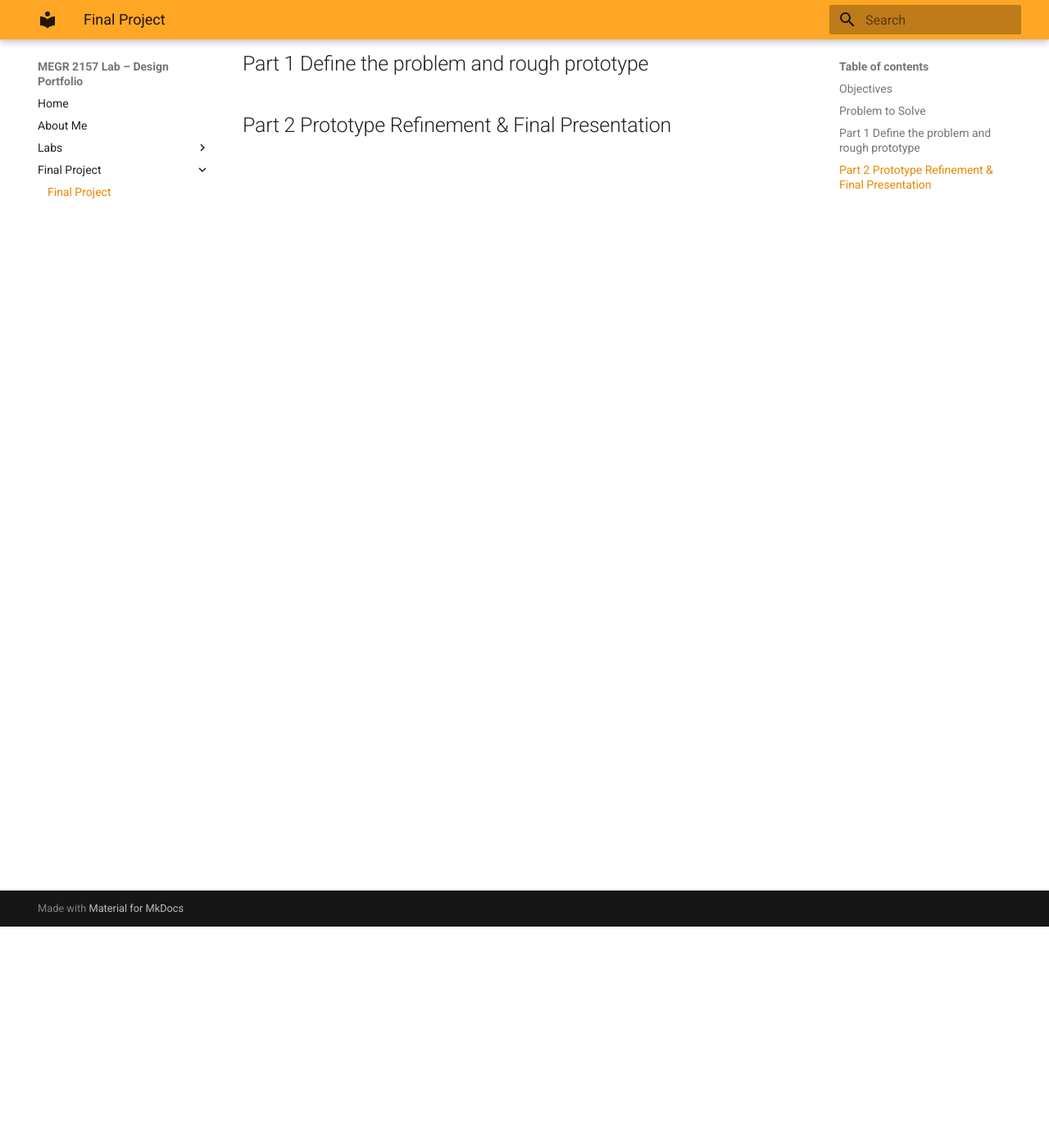
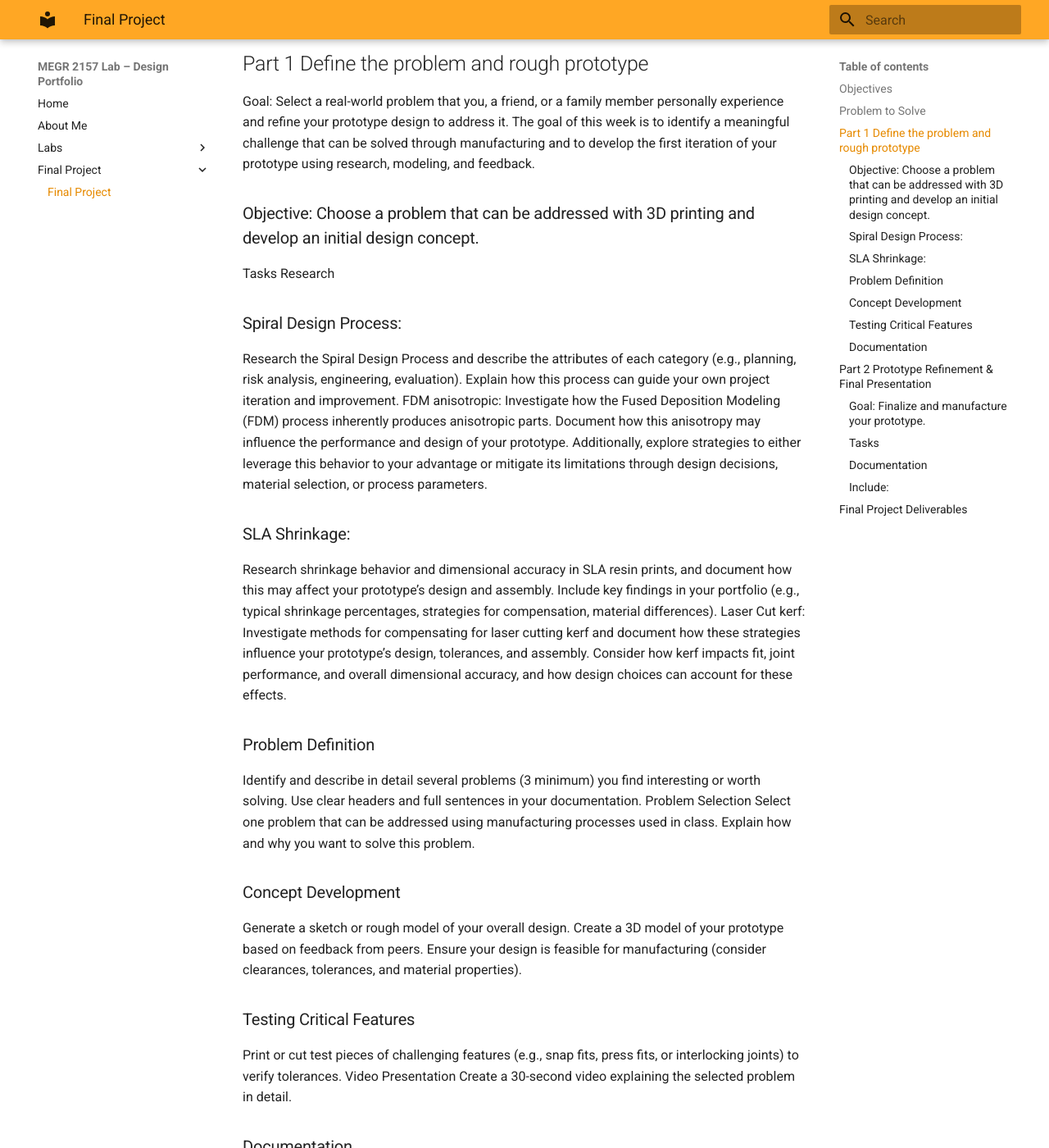
Before and after one commit to seaberr/MMEGR-2156-7-lab-template-seaber, an MkDocs documentation site: the page built from docs/finalproject/index.md, in a window 1280 px wide and 1400 px high, scrolled down 270 px. Shown: the whole window at 82% size. Built offline with MkDocs 1.6.1 and Material for MkDocs 9.7.7, drawn with Linux system fonts in a browser that asks for light colours; some of the changed text lies outside the part shown.

Commit message:
Enhance final project documentation with detailed tasks
Expanded the project outline with detailed tasks and objectives for both parts of the final project, including research topics, documentation requirements, and presentation guidelines.

```diff
--- a/docs/finalproject/index.md
+++ b/docs/finalproject/index.md
@@ -7,6 +7,88 @@
 
 
 ## Part 1 Define the problem and rough prototype
+Goal: Select a real-world problem that you, a friend, or a family member personally experience and refine your prototype design to address it. The goal of this week is to identify a meaningful challenge that can be solved through manufacturing and to develop the first iteration of your prototype using research, modeling, and feedback.
 
+### Objective: Choose a problem that can be addressed with 3D printing and develop an initial design concept.
+
+Tasks
+Research
+### Spiral Design Process:
+Research the Spiral Design Process and describe the attributes of each category (e.g., planning, risk analysis, engineering, evaluation).
+Explain how this process can guide your own project iteration and improvement.
+FDM anisotropic:
+Investigate how the Fused Deposition Modeling (FDM) process inherently produces anisotropic parts. Document how this anisotropy may influence the performance and design of your prototype. Additionally, explore strategies to either leverage this behavior to your advantage or mitigate its limitations through design decisions, material selection, or process parameters.
+
+### SLA Shrinkage:
+Research shrinkage behavior and dimensional accuracy in SLA resin prints, and document how this may affect your prototype’s design and assembly. Include key findings in your portfolio (e.g., typical shrinkage percentages, strategies for compensation, material differences).
+Laser Cut kerf:
+Investigate methods for compensating for laser cutting kerf and document how these strategies influence your prototype’s design, tolerances, and assembly. Consider how kerf impacts fit, joint performance, and overall dimensional accuracy, and how design choices can account for these effects.
+
+### Problem Definition
+Identify and describe in detail several problems (3 minimum) you find interesting or worth solving.
+Use clear headers and full sentences in your documentation.
+Problem Selection
+Select one problem that can be addressed using manufacturing processes used in class.
+Explain how and why you want to solve this problem.
+### Concept Development
+Generate a sketch or rough model of your overall design.
+Create a 3D model of your prototype based on feedback from peers.
+Ensure your design is feasible for manufacturing (consider clearances, tolerances, and material properties).
+### Testing Critical Features
+Print or cut test pieces of challenging features (e.g., snap fits, press fits, or interlocking joints) to verify tolerances.
+Video Presentation
+Create a 30-second video explaining the selected problem in detail.
+### Documentation
+Record your full process in your portfolio, including notes, research, images, and early models.
+Presentation
+Present your problem and proposed solution to the class next week for feedback.
 
 ## Part 2 Prototype Refinement & Final Presentation
+
+### Goal: Finalize and manufacture your prototype.
+Objective: Create final documentation and prepare a short presentation showcasing your project.
+
+### Tasks
+Worksheet
+Include images of peer feedback
+Write Individual Reflections on the feedback
+Refinement
+Address issues or improvements based on feedback and testing.
+Re-model and re-print components as needed.
+### Documentation
+Include photos, descriptions, and assembly/use instructions for your final prototype.
+Presentation Preparation
+Create a one-slide PowerPoint or Google Slide summarizing your project.
+Practice your 1-minute presentation (no Q&A due to time limits).
+Get feedback from a peer before final submission.
+Parametric Design
+Include at least one parametric feature in your 3D model (e.g., variable dimensions controlled by parameters).
+Final Video
+Produce a 1–2 minute video summarizing your work.
+### Include:
+The problem and motivation
+Your 3D-printed solution
+How both FDM and SLA technologies were utilized
+
+## Final Project Deliverables
+Your submission must include the following:
+
+✅ A clearly defined problem that can be solved using 3D printing
+
+✅ Use of both FDM and SLA (Form 4) printing technologies
+
+✅ SLA print size limited to about one-quarter of the Form 4 build plate
+
+✅ A refined 3D model of your prototype
+
+✅ A printed prototype
+
+✅ Research on SLA print shrinkage documented in your portfolio
+
+✅ Modifications made based on testing and feedback
+
+✅ A final 3D model reflecting design improvements
+
+✅ Documentation with photos, design notes, and assembly/use instructions
+
+✅ A final video presentation (1–2 minutes) highlighting the problem, solution, and printing process
```
